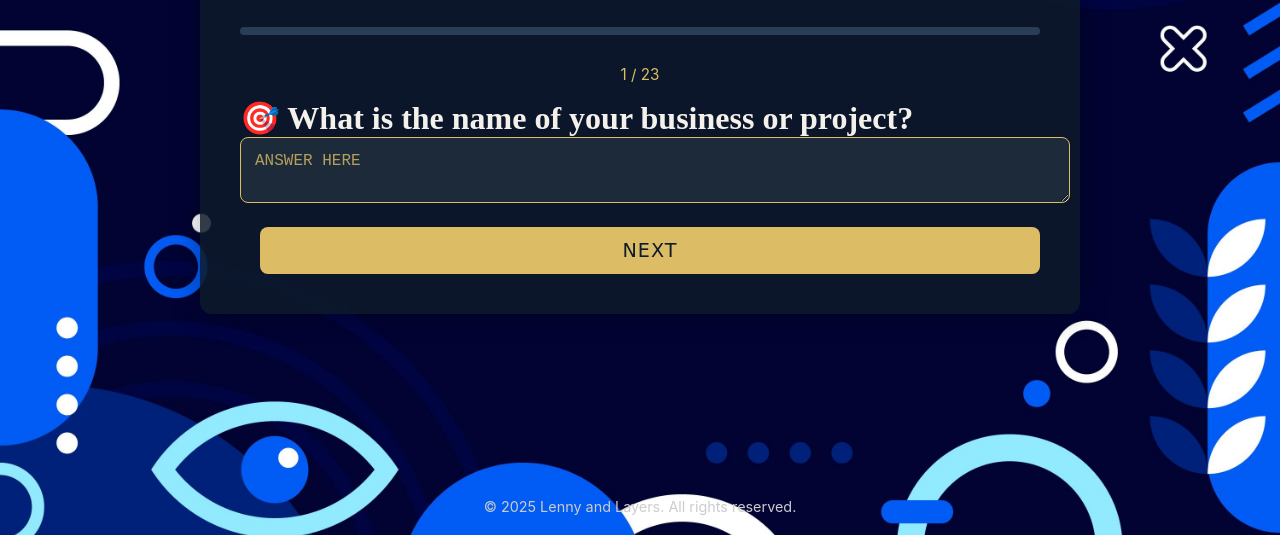
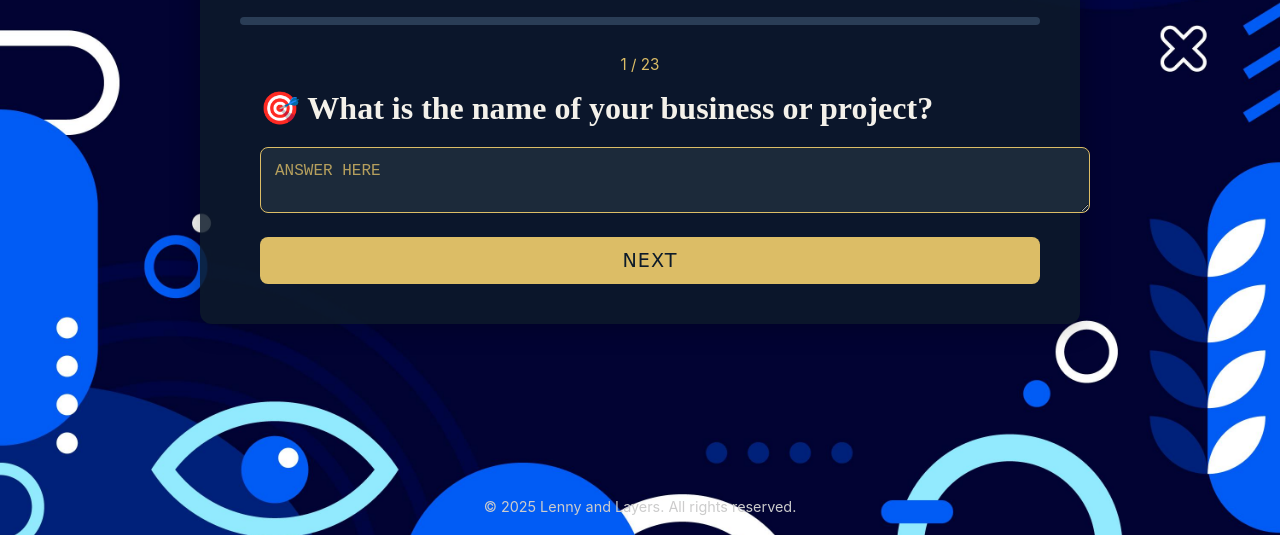
Before and after one commit to LennyandLayers/Website, a plain HTML site: page intake.html in a window 1280 px wide. Shown: the part 265-800 px from the top of the page. Drawn offline with Linux system fonts and the light colour scheme.

Commit message:
Update intake.html

```diff
--- a/intake.html
+++ b/intake.html
@@ -43,7 +43,7 @@
       font-family: 'Playfair Display', serif;
       color: #f4f1ea;
       text-align: center;
-      margin-bottom: 12px;
+      margin: 20px;
     }
 
     textarea::placeholder {
@@ -58,7 +58,7 @@
       border: 1px solid #dcbd66;
       background: #1c2a3a;
       color: #fff;
-      margin-bottom: 20px;
+      margin: 20px;
       font-size: 1rem;
     }
 
```
